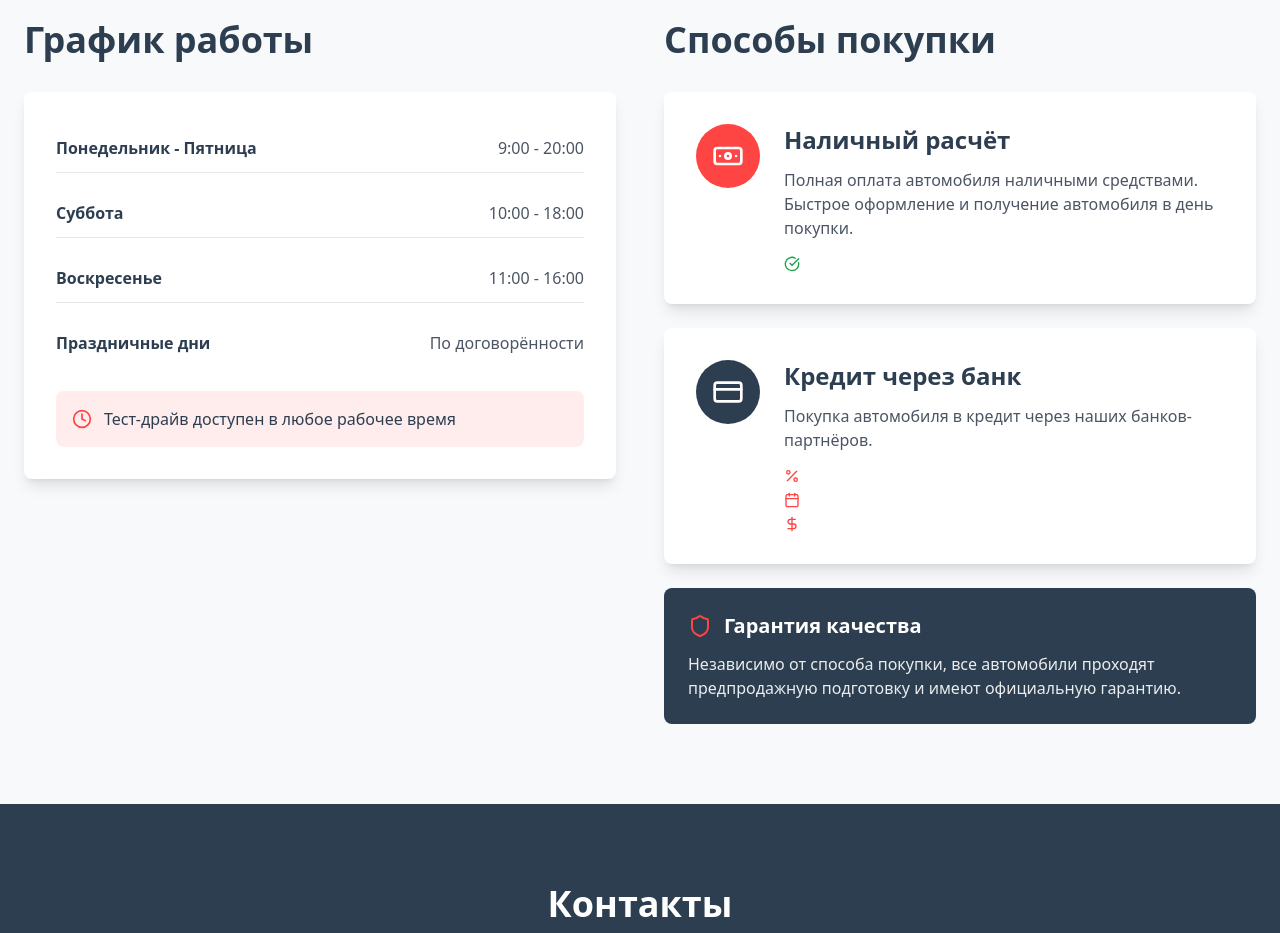
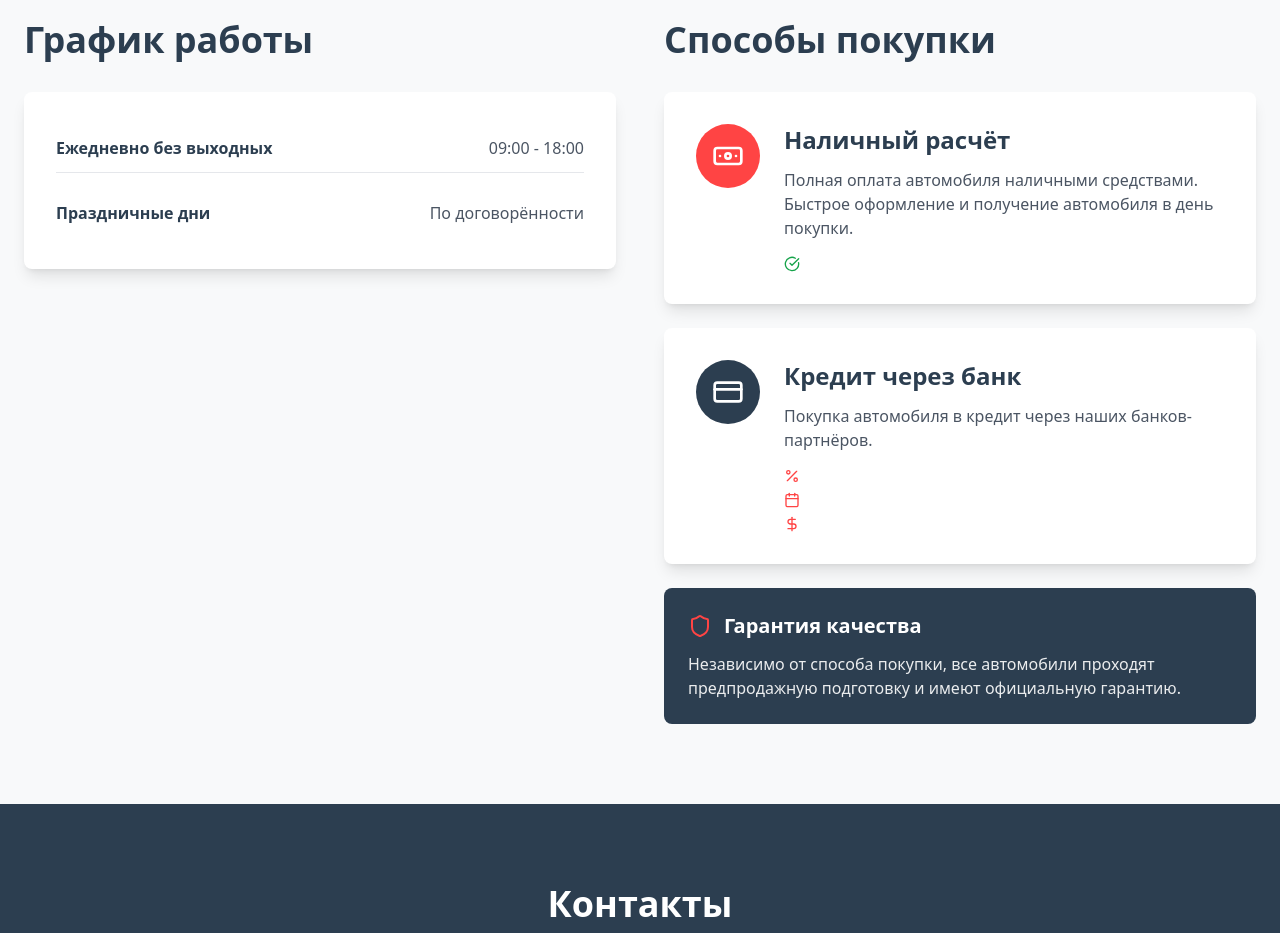
Before and after one commit to info1c8/car-dealership-website-2, a React (Vite) app: page / in a window 1280 px wide. Shown: the part 1780-2713 px from the top of the page. Built offline with nearby package versions, Linux system fonts and the light colour scheme.

Commit message:
Добавлен график работы без выходных

```diff
--- a/src/pages/Index.tsx
+++ b/src/pages/Index.tsx
@@ -142,29 +142,12 @@ const Index = () => {
               <div className="bg-white rounded-lg shadow-lg p-8">
                 <div className="space-y-4">
                   <div className="flex justify-between items-center py-3 border-b border-gray-200">
-                    <span className="font-semibold text-auto-navy">Понедельник - Пятница</span>
-                    <span className="text-gray-600">9:00 - 20:00</span>
-                  </div>
-                  <div className="flex justify-between items-center py-3 border-b border-gray-200">
-                    <span className="font-semibold text-auto-navy">Суббота</span>
-                    <span className="text-gray-600">10:00 - 18:00</span>
-                  </div>
-                  <div className="flex justify-between items-center py-3 border-b border-gray-200">
-                    <span className="font-semibold text-auto-navy">Воскресенье</span>
-                    <span className="text-gray-600">11:00 - 16:00</span>
+                    <span className="font-semibold text-auto-navy">Ежедневно без выходных</span>
+                    <span className="text-gray-600">09:00 - 18:00</span>
                   </div>
                   <div className="flex justify-between items-center py-3">
                     <span className="font-semibold text-auto-navy">Праздничные дни</span>
                     <span className="text-gray-600">По договорённости</span>
-                  </div>
-                </div>
-
-                <div className="mt-6 p-4 bg-auto-red bg-opacity-10 rounded-lg">
-                  <div className="flex items-center">
-                    <Icon name="Clock" size={20} className="text-auto-red mr-3" />
-                    <p className="text-auto-navy font-medium">
-                      Тест-драйв доступен в любое рабочее время
-                    </p>
                   </div>
                 </div>
               </div>
```
